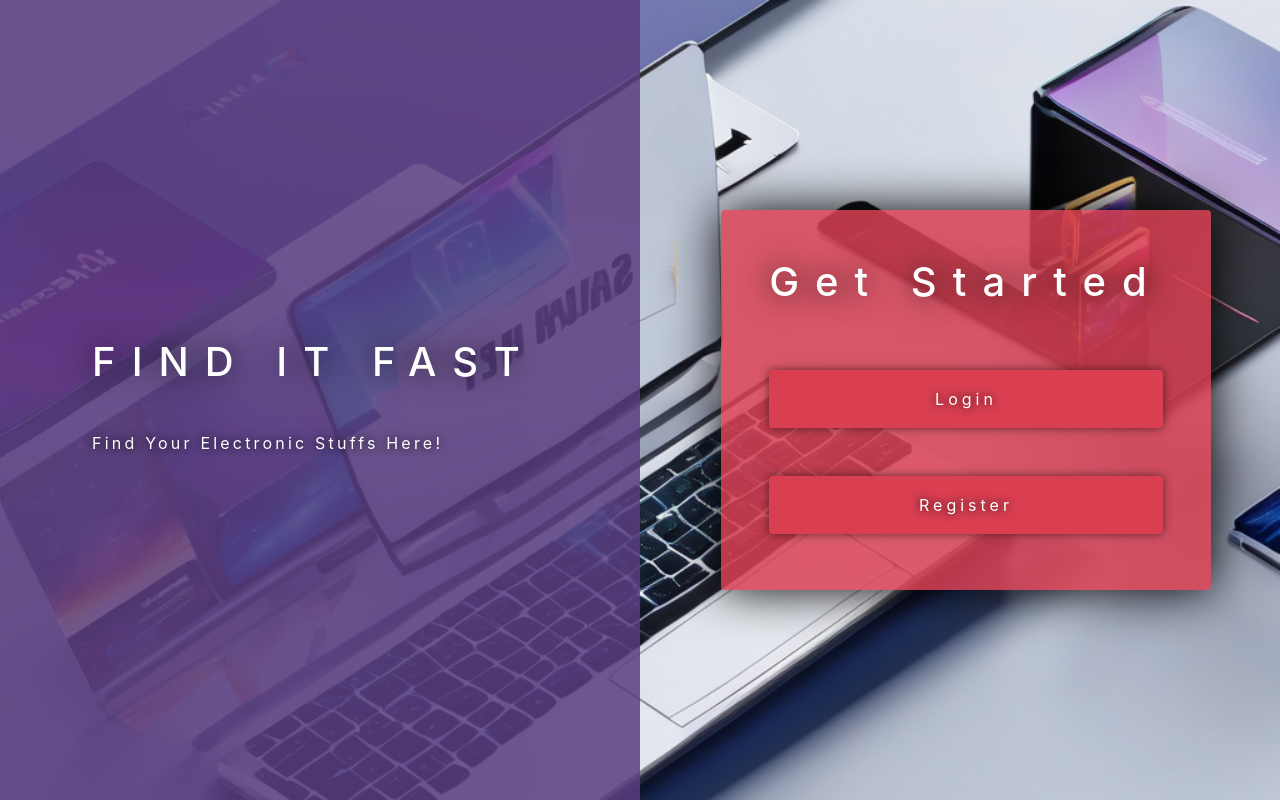
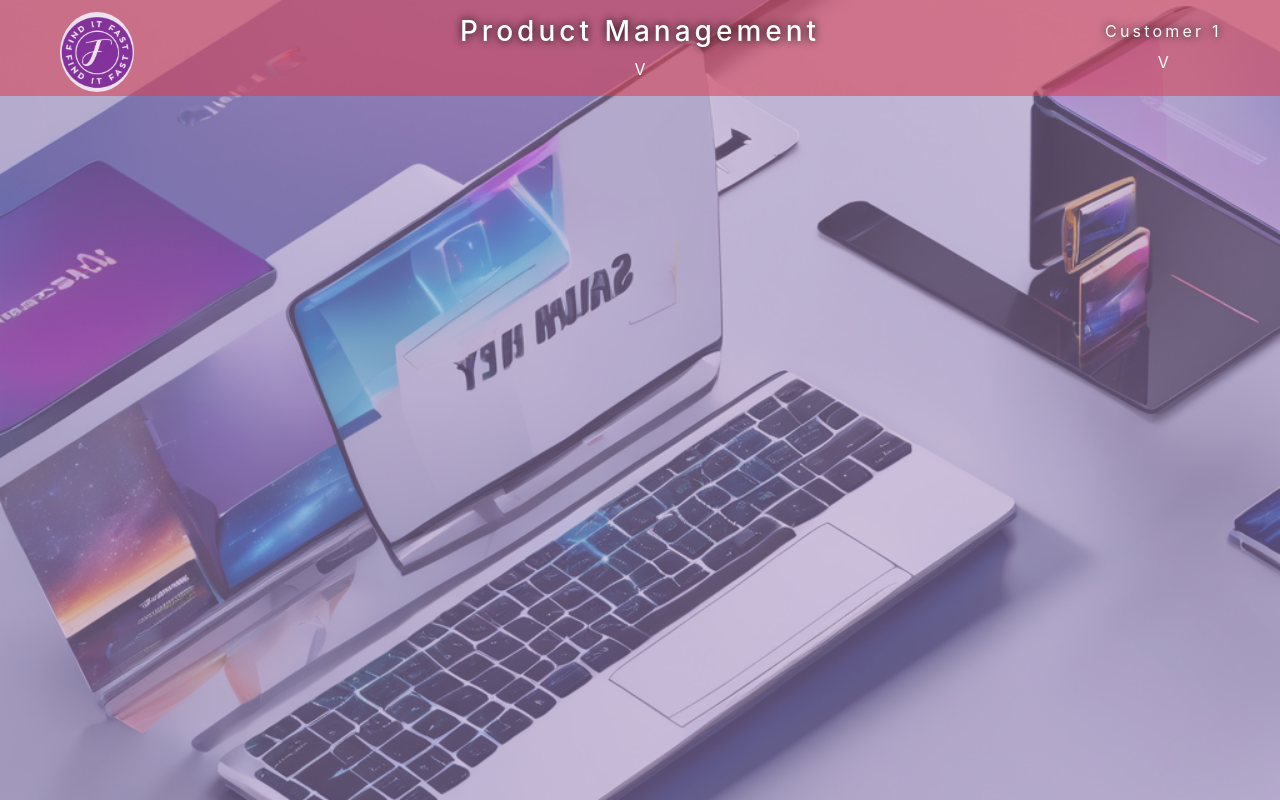
Before and after one commit to GracielaSu/find-it-fast-frontend, a React (Create React App) app: page / in a window 1280 px wide. Built offline with nearby package versions, Linux system fonts and the light colour scheme.

Commit message:
Nav component created

```diff
--- a/public/index.html
+++ b/public/index.html
@@ -1,16 +1,17 @@
 <!DOCTYPE html>
 <html lang="en">
+
 <head>
   <meta charset="utf-8" />
   <link rel="icon" href="%PUBLIC_URL%/favicon.ico" />
   <meta name="viewport" content="width=device-width, initial-scale=1" />
-    <link href="https://cdn.jsdelivr.net/npm/bootstrap@5.0.2/dist/css/bootstrap.min.css" rel="stylesheet" integrity="sha384-EVSTQN3/azprG1Anm3QDgpJLIm9Nao0Yz1ztcQTwFspd3yD65VohhpuuCOmLASjC" crossorigin="anonymous">
-    <script src="https://cdn.jsdelivr.net/npm/bootstrap@5.0.2/dist/js/bootstrap.bundle.min.js" integrity="sha384-MrcW6ZMFYlzcLA8Nl+NtUVF0sA7MsXsP1UyJoMp4YLEuNSfAP+JcXn/tWtIaxVXM" crossorigin="anonymous"></script>
+  <link href="https://cdn.jsdelivr.net/npm/bootstrap@5.0.2/dist/css/bootstrap.min.css" rel="stylesheet"
+    integrity="sha384-EVSTQN3/azprG1Anm3QDgpJLIm9Nao0Yz1ztcQTwFspd3yD65VohhpuuCOmLASjC" crossorigin="anonymous">
+  <script src="https://cdn.jsdelivr.net/npm/bootstrap@5.0.2/dist/js/bootstrap.bundle.min.js"
+    integrity="sha384-MrcW6ZMFYlzcLA8Nl+NtUVF0sA7MsXsP1UyJoMp4YLEuNSfAP+JcXn/tWtIaxVXM"
+    crossorigin="anonymous"></script>
   <meta name="theme-color" content="#000000" />
-    <meta
-      name="description"
-      content="Web site created using create-react-app"
-    />
+  <meta name="description" content="Web site created using create-react-app" />
   <link rel="apple-touch-icon" href="%PUBLIC_URL%/logo192.png" />
   <!--
       manifest.json provides metadata used when your web app is installed on a
@@ -28,6 +29,7 @@
     -->
   <title>React App</title>
 </head>
+
 <body>
   <noscript>You need to enable JavaScript to run this app.</noscript>
   <div id="root"></div>
@@ -41,5 +43,9 @@
       To begin the development, run `npm start` or `yarn start`.
       To create a production bundle, use `npm run build` or `yarn build`.
     -->
+  <script src="https://code.jquery.com/jquery-3.2.1.slim.min.js"></script>
+  <script src="https://cdn.jsdelivr.net/npm/popper.js@1.12.9/dist/umd/popper.min.js"></script>
+  <script src="https://maxcdn.bootstrapcdn.com/bootstrap/4.0.0/js/bootstrap.min.js"></script>
 </body>
+
 </html>
--- a/src/App.js
+++ b/src/App.js
@@ -1,10 +1,10 @@
 import Login from './Pages/Login';
-import Example from './Pages/Example';
+import Home from './Pages/Home';
 
 function App() {
   return (
     // <div><Login /></div>
-    <div><Login /></div>
+    <div><Home /></div>
   );
 }
 
--- a/src/Components/Button.js
+++ /dev/null
@@ -1,11 +0,0 @@
-
-function Button() {
-    return (
-      // <h1 class="p-3 mb-2 bg-primary text-white">Button page</h1>
-      <div>
-        <button class="btn-primary">button</button>
-      </div>
-    );
-  }
-
-  export default Button;
--- /dev/null
+++ b/src/Components/Nav.css
@@ -0,0 +1,20 @@
+#nav-body {
+    position: fixed;
+    height: 12vh;
+    background-color: #D93F518d;
+}
+#logo {
+    margin-top: 1vh;
+    height: 10vh;
+}
+.dropdown-toggle::after{
+    display: none;
+}
+.dropdown-menu{
+    background-color: #5a3d7fd7;
+    width: 100%;
+}
+.dropdown-item{
+    color:white;
+    text-align: center;
+}
--- /dev/null
+++ b/src/Components/Nav.js
@@ -0,0 +1,37 @@
+import './Nav.css'
+
+function Nav({currentPage, accountName}) {
+    return (
+        <>
+            <div class="navbar navbar-expand-md container-fluid d-flex text-white" id="nav-body">
+                <div class="col-2 px-5"><img src="photos/logo.png" class="rounded-circle" id="logo"></img></div>
+                <div class="col-8 d-flex justify-content-center px-5">
+                    <div class="dropdown">
+                        <div type="button" class="dropdown-toggle text-center" data-bs-toggle="dropdown">
+                            <div class="h3">{currentPage}</div>
+                            <div>V</div>
+                        </div>
+                        <ul class="dropdown-menu">
+                            <li><a class="dropdown-item h6" href="#">Page 1</a></li>
+                            <li><a class="dropdown-item h6" href="#">Page 2</a></li>
+                            <li><a class="dropdown-item h6" href="#">Page 3</a></li>
+                        </ul>
+                    </div>
+                </div>
+                <div class="col-2 d-flex justify-content-center px-5">
+                    <div class="dropdown">
+                        <div type="button" class="dropdown-toggle text-center" data-bs-toggle="dropdown">
+                            <div class="h6">{accountName}</div>
+                            <div>V</div>
+                        </div>
+                        <ul class="dropdown-menu">
+                            <li><a class="dropdown-item h6" href="#">Logout</a></li>
+                        </ul>
+                    </div>
+                </div>
+            </div>
+        </>
+    );
+}
+
+export default Nav;
--- a/src/Pages/Example.js
+++ /dev/null
@@ -1,23 +0,0 @@
-import Button from '../Components/Button';
-
-function Login() {
-    return (
-      <>
-        <Button />
-        <div class="row">
-          <div class="col-6 bg-dark">sdf</div>
-          <div class="col-6 bg-primary">
-            <div class="row">
-            <div class="col-1 bg-success">
-                <div class="bg-info">sdf</div>
-            </div>
-            <div class="col-8 bg-danger">sdf</div>
-            <div class="col-2 bg-info">sdf</div>
-            </div>
-          </div>
-        </div>
-      </>
-    );
-  }
-
-  export default Login;
--- /dev/null
+++ b/src/Pages/Home.css
@@ -0,0 +1,4 @@
+#main-container{
+    background-color: #A88CC07d;
+    height: 100vh;
+}
--- /dev/null
+++ b/src/Pages/Home.js
@@ -0,0 +1,14 @@
+import './Home.css'
+import Nav from '../Components/Nav'
+
+function Home() {
+  return (
+    <>
+      <div class="container-flex" id="main-container">
+        <Nav currentPage="Product Management" accountName="Customer 1"/>
+      </div>
+    </>
+  );
+}
+
+export default Home;
--- a/src/Pages/Login.js
+++ b/src/Pages/Login.js
@@ -1,5 +1,4 @@
 import './Login.css'
-import Button from '../Components/Button';
 
 function Login() {
   return (
```
Also changed, not shown: public/photos/logo.png (added). Lines whose indentation alone changed are shown as unchanged.
